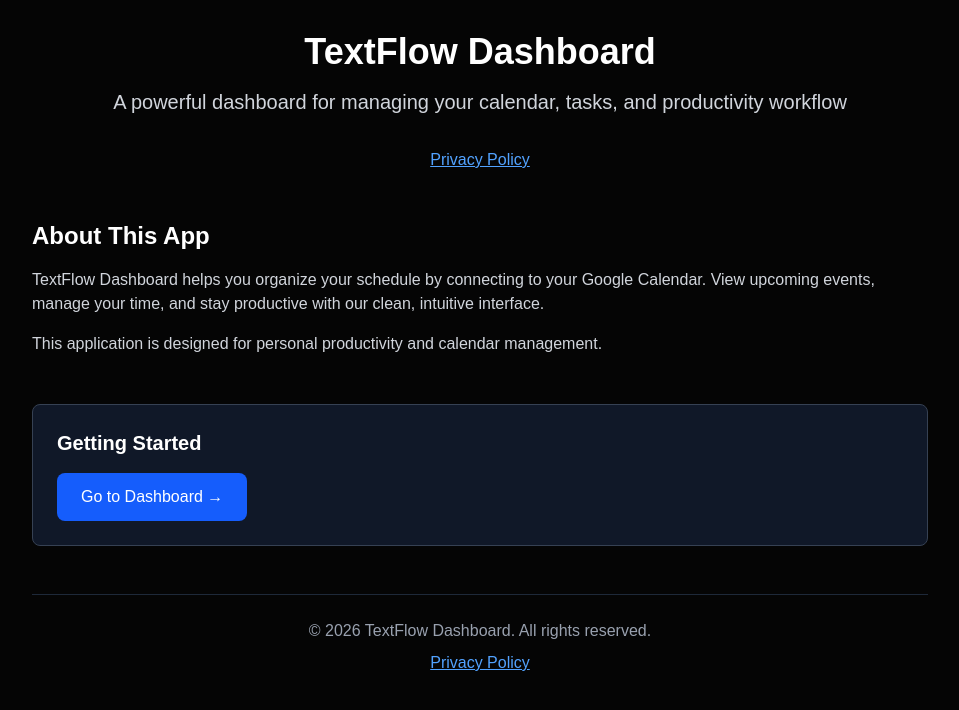
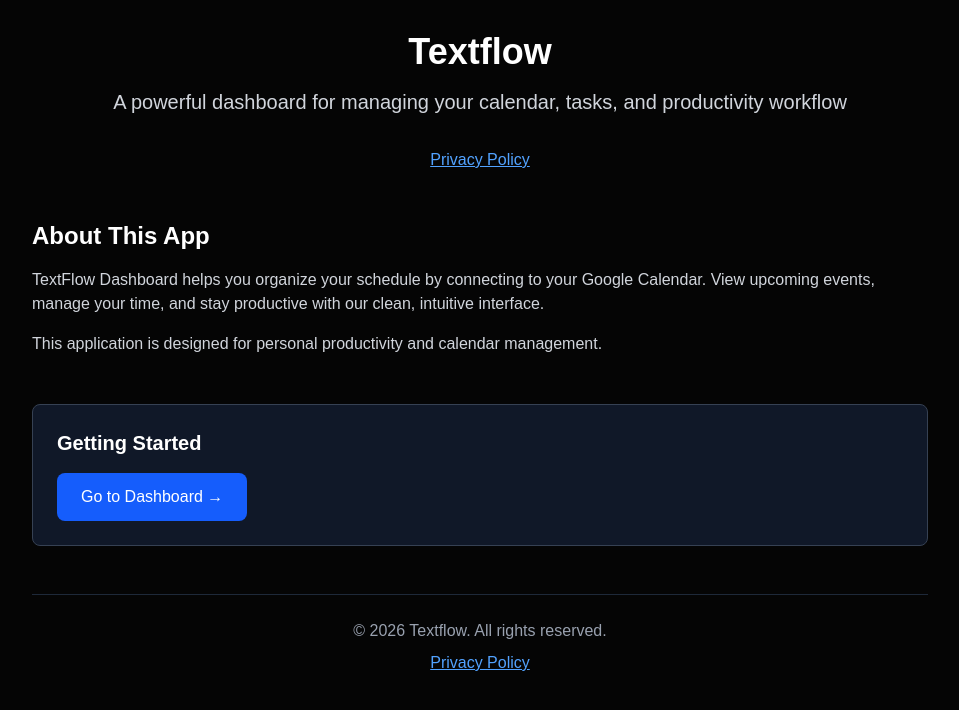
Before and after one commit to gudalewski123-netizen/textflow-site, a Next.js app: page /home in a window 1280 px wide. Shown: the top 710 px of the page, without its empty margins (160-1119 px from the left). Built offline with nearby package versions, Linux system fonts and the light colour scheme.

Commit message:
Update homepage app name to 'Textflow' to match OAuth settings

```diff
--- a/app/home/page.tsx
+++ b/app/home/page.tsx
@@ -2,7 +2,7 @@
   return (
     <div className="min-h-screen bg-[#050505] text-white p-8">
       <header className="max-w-4xl mx-auto text-center mb-12">
-        <h1 className="text-4xl font-bold mb-4">TextFlow Dashboard</h1>
+        <h1 className="text-4xl font-bold mb-4">Textflow</h1>
         <p className="text-xl text-gray-300 mb-8">
           A powerful dashboard for managing your calendar, tasks, and productivity workflow
         </p>
@@ -38,7 +38,7 @@
       </main>
 
       <footer className="max-w-4xl mx-auto mt-12 pt-6 border-t border-gray-800 text-center text-gray-400">
-        <p>© 2026 TextFlow Dashboard. All rights reserved.</p>
+        <p>© 2026 Textflow. All rights reserved.</p>
         <p className="mt-2">
           <a href="/privacy" className="text-blue-400 hover:text-blue-300 underline">
             Privacy Policy
```
